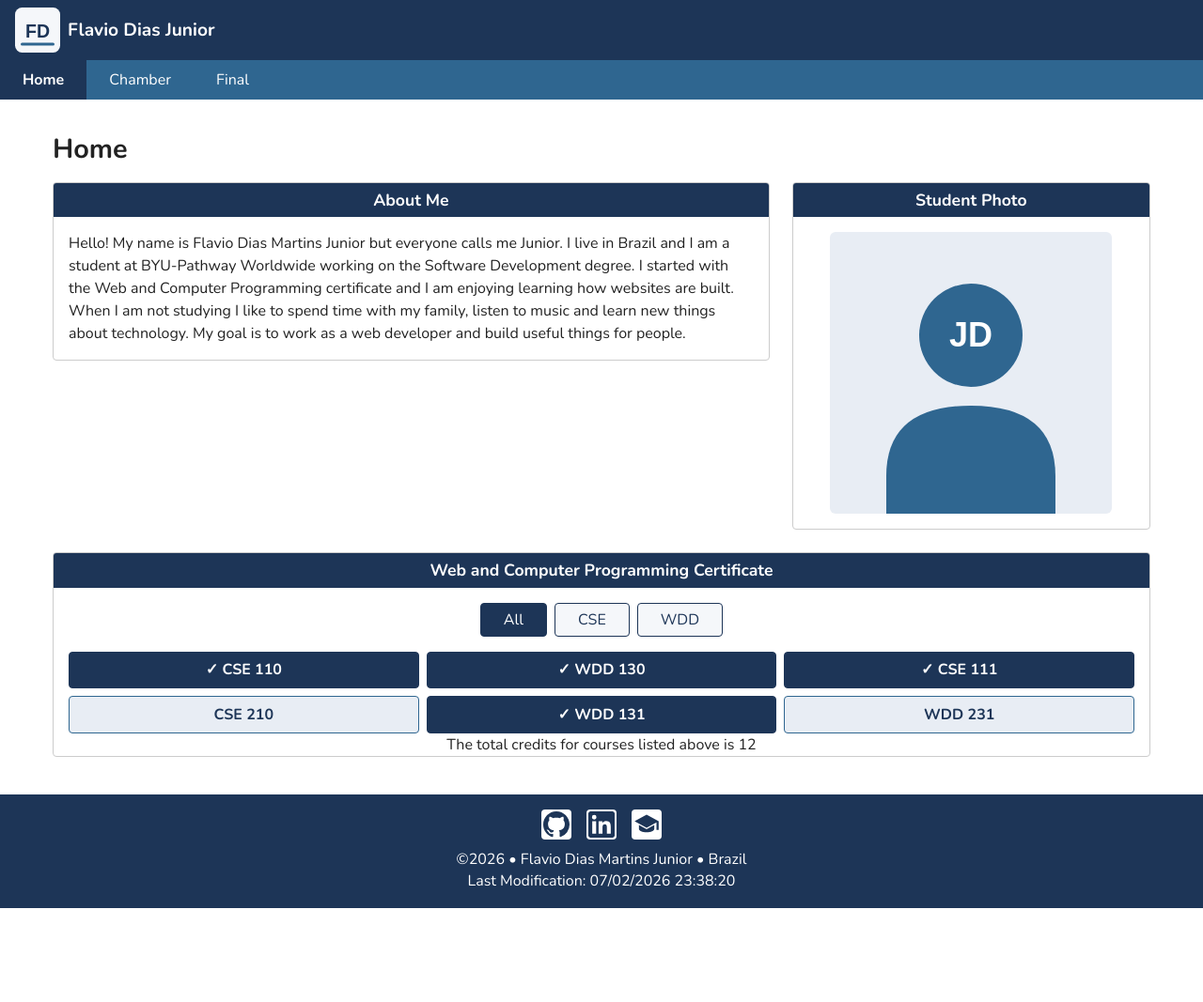
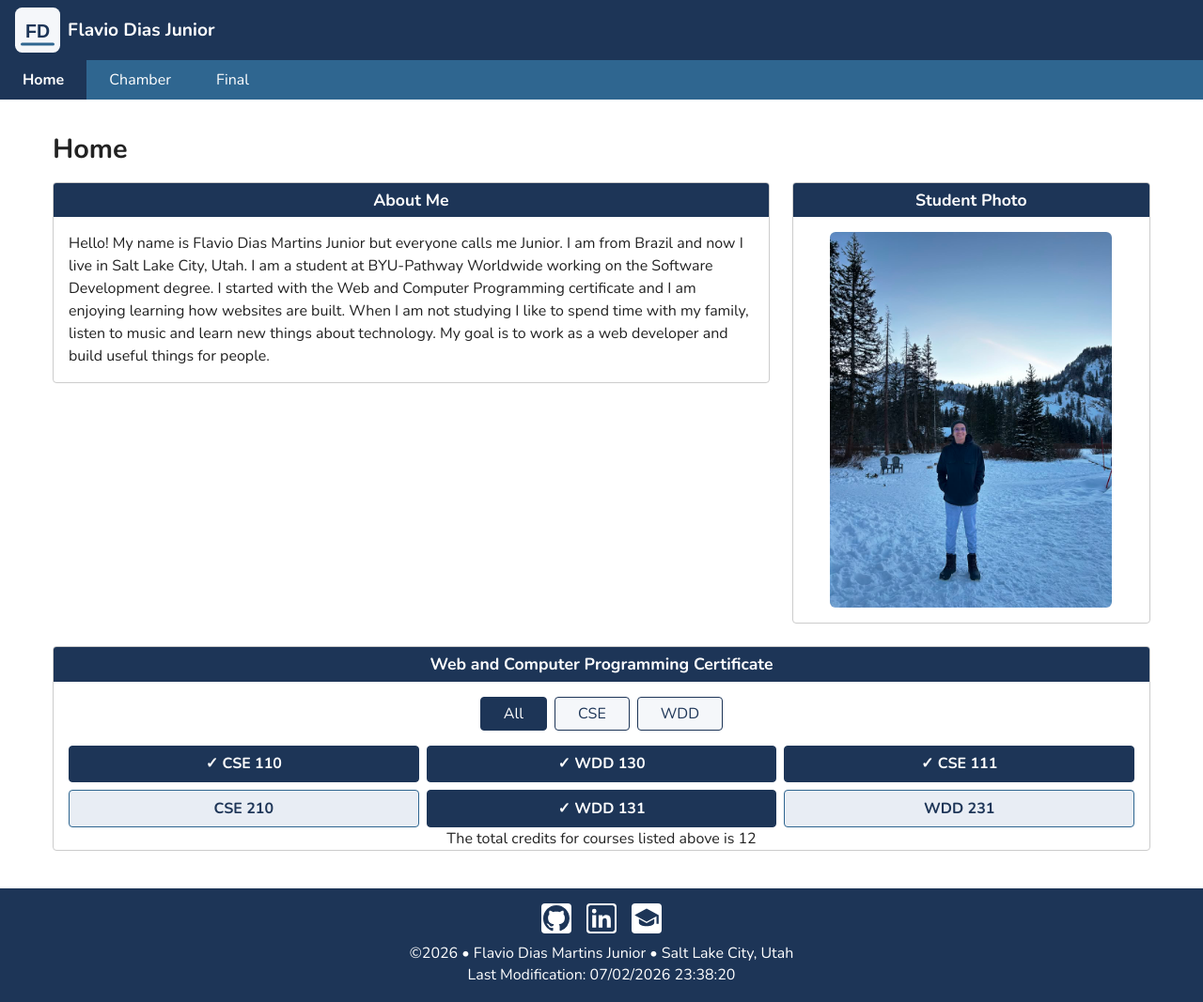
Before and after one commit to srjuniorr/srjuniorr.github.io, a plain HTML site: page wdd231/index.html in a window 1280 px wide. Shown: the whole page at 94% size. Before the commit the page ends 967 px from the top, so only its background shows below. Drawn offline with nearby package versions, Linux system fonts and the light colour scheme.

Commit message:
add my photo and update my info on home page

```diff
--- a/wdd231/index.html
+++ b/wdd231/index.html
@@ -44,8 +44,8 @@
                 <h2>About Me</h2>
                 <p>
                     Hello! My name is Flavio Dias Martins Junior but everyone calls me Junior.
-                    I live in Brazil and I am a student at BYU-Pathway Worldwide working on the
-                    Software Development degree. I started with the Web and Computer Programming
+                    I am from Brazil and now I live in Salt Lake City, Utah. I am a student at
+                    BYU-Pathway Worldwide working on the Software Development degree. I started with the Web and Computer Programming
                     certificate and I am enjoying learning how websites are built. When I am not
                     studying I like to spend time with my family, listen to music and learn new
                     things about technology. My goal is to work as a web developer and build
@@ -55,7 +55,7 @@
 
             <section class="card">
                 <h2>Student Photo</h2>
-                <img src="images/profile.svg" alt="photo of Flavio Dias Junior" width="300" height="300" class="profile">
+                <img src="images/profile.jpg" alt="photo of Flavio Dias Junior" width="300" height="400" class="profile">
             </section>
         </div>
 
@@ -83,7 +83,7 @@
                 <img src="images/school.svg" alt="byu pathway icon" width="32" height="32">
             </a>
         </div>
-        <p>&copy;<span id="currentyear"></span> &bull; Flavio Dias Martins Junior &bull; Brazil</p>
+        <p>&copy;<span id="currentyear"></span> &bull; Flavio Dias Martins Junior &bull; Salt Lake City, Utah</p>
         <p id="lastModified"></p>
     </footer>
 </body>
```
Also changed, not shown: wdd231/images/profile.jpg (added), wdd231/images/profile.svg (deleted).
